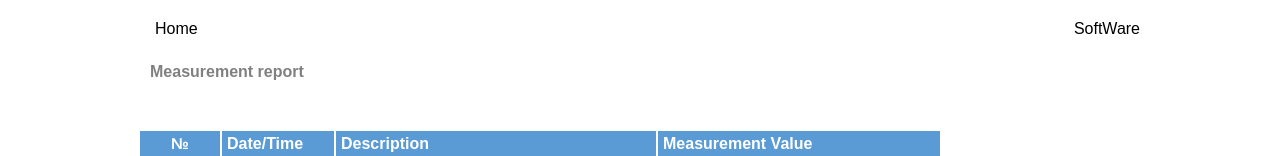
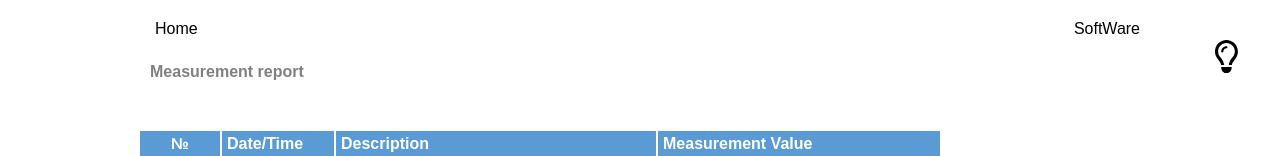
Before and after one commit to MarikParrish/tz, a React (Create React App) app: page / in a window 1280 px wide. Shown: the top 156 px of the page. Built offline with nearby package versions, Linux system fonts and the light colour scheme; no server answers.

Commit message:
added dark theme

```diff
--- a/src/components/Table/Table.js
+++ b/src/components/Table/Table.js
@@ -5,16 +5,14 @@ import { useState, useEffect } from 'react';
 
 
 
-const Table = () => {
+const Table = ({toggleTheme}) => {
 
     const [data, setData] = useState(null);
 
 
     const requestURL = 'http://localhost/api/test';
 
-
-
-    const responseTime = 5000;
+    const responseTime = 9999999999;
 
     function sendRequest(method, url) {
         return new Promise((resolve, reject) => {
@@ -46,13 +44,13 @@ const Table = () => {
 
     useEffect(() => {
         sendRequest('GET', requestURL)
-            .then(data => setData(data.sort((a,b)=>{
+            .then(data => setData(data.sort((a, b) => {
                 return a.id - b.id;
             })))
             .catch(err => console.log('error'));
         setInterval(() => {
             sendRequest('GET', requestURL)
-                .then(data => setData(data.sort((a,b)=>{
+                .then(data => setData(data.sort((a, b) => {
                     return a.id - b.id;
                 })));
         }, responseTime)
@@ -61,8 +59,13 @@ const Table = () => {
 
 
 
+
     return (
         <>
+
+            <button onClick={toggleTheme} className="theme">
+                <svg xmlns="http://www.w3.org/2000/svg" viewBox="0 0 384 512"><path d="M281.2 248.9C295.6 228.3 304 203.2 304 176c0-70.7-57.3-128-128-128S48 105.3 48 176c0 27.2 8.4 52.3 22.8 72.9c3.7 5.3 8.1 11.3 12.8 17.7l0 0c12.9 17.7 28.3 38.9 39.8 59.8c10.4 19 15.7 38.8 18.3 57.5H93c-2.2-12-5.9-23.7-11.8-34.5c-9.9-18-22.2-34.9-34.5-51.8l0 0 0 0c-5.2-7.1-10.4-14.2-15.4-21.4C11.6 247.9 0 213.3 0 176C0 78.8 78.8 0 176 0s176 78.8 176 176c0 37.3-11.6 71.9-31.4 100.3c-5 7.2-10.2 14.3-15.4 21.4l0 0 0 0c-12.3 16.8-24.6 33.7-34.5 51.8c-5.9 10.8-9.6 22.5-11.8 34.5H210.4c2.6-18.7 7.9-38.6 18.3-57.5c11.5-20.9 26.9-42.1 39.8-59.8l0 0 0 0 0 0c4.7-6.4 9-12.4 12.7-17.7zM176 128c-26.5 0-48 21.5-48 48c0 8.8-7.2 16-16 16s-16-7.2-16-16c0-44.2 35.8-80 80-80c8.8 0 16 7.2 16 16s-7.2 16-16 16zm0 384c-44.2 0-80-35.8-80-80V416H256v16c0 44.2-35.8 80-80 80z"/></svg>
+            </button>
 
             <div className="header">
                 <div className="header__wrapper">
--- a/src/components/Table/table.scss
+++ b/src/components/Table/table.scss
@@ -1,8 +1,29 @@
+
+
+.theme{
+    background:none;
+    border:none;
+    right: 40px;
+    top:40px;
+
+    position: absolute;
+    max-width:25px;
+    min-height:20px;
+
+    svg{
+        cursor: pointer;
+        width: 100%;
+        height: 100%;
+        object-fit: cover;
+    }
+}
+
 .header {
     max-width: 1000px;
     margin: 0 auto;
     padding-top: 20px;
     word-wrap: break-word;
+    user-select: none;
 
     &__wrapper {
         display: flex;
@@ -147,3 +168,64 @@
     border:1px solid #000;
     background-color: #5b9bd5;
 }
+
+
+
+// dark theme below
+
+#dark {
+    .theme{
+        background-color:#0f0f0f;
+        svg{
+            fill:yellow;
+            background-color:#0f0f0f;
+        }
+    }
+
+    .header{
+        &__wrapper{
+            color:#fff;
+        }
+        &__title{
+            color:rgb(165 165 165)
+        }
+    }
+
+    .table{
+        &__header{
+            &-block{
+                background:#223a50;
+            }
+        }
+        &__body{
+            &-block{
+                background:#54585e;
+                color:#f1f1f1
+            }
+            &-line{
+                &:nth-child(2n){
+                    div{
+                        background-color:#bdc1c7;
+                        color:#000;
+                    }
+                }
+            }
+        }
+    }
+
+    .btns{
+        button{
+            background:#223a50;
+            &:first-child{
+                background:#222121;
+            }
+        }
+    }
+
+    .info{
+        color:#fff;
+        &__title{
+            color:#8f8888;
+        }
+    }
+}
--- a/src/components/app/App.js
+++ b/src/components/app/App.js
@@ -1,12 +1,21 @@
 import './app.scss';
 
 import Table from '../Table/Table';
+import { useState } from 'react';
 
 function App() {
+
+  const [theme, setTheme] = useState('light');
+
+  const toggleTheme = () =>{
+    setTheme((curr)=>(curr === 'light' ? 'dark' : 'light'));
+  }
+
+
   return (
-    <>
-      <Table/>
-    </>
+      <div id={theme}>
+        <Table toggleTheme={toggleTheme} />
+      </div>
   );
 }
 
--- a/src/components/app/app.scss
+++ b/src/components/app/app.scss
@@ -25,3 +25,17 @@ a{
   width: 1140px;
   margin: 0 auto;
 }
+
+#light{
+  background-color: #fff;
+  height: 100%;
+}
+
+#dark{
+  background-color:#0f0f0f;
+  height: 100%;
+}
+
+#root{
+  height: 100%;
+}
--- a/src/index.js
+++ b/src/index.js
@@ -6,6 +6,6 @@ import App from './components/app/App';
 const root = ReactDOM.createRoot(document.getElementById('root'));
 root.render(
   <React.StrictMode>
-    <App />
+      <App />
   </React.StrictMode>
 );
```
Also changed, not shown: src/resources/lightbulb.svg (added), 1 other file (tests, documents, lock files or other folders).
